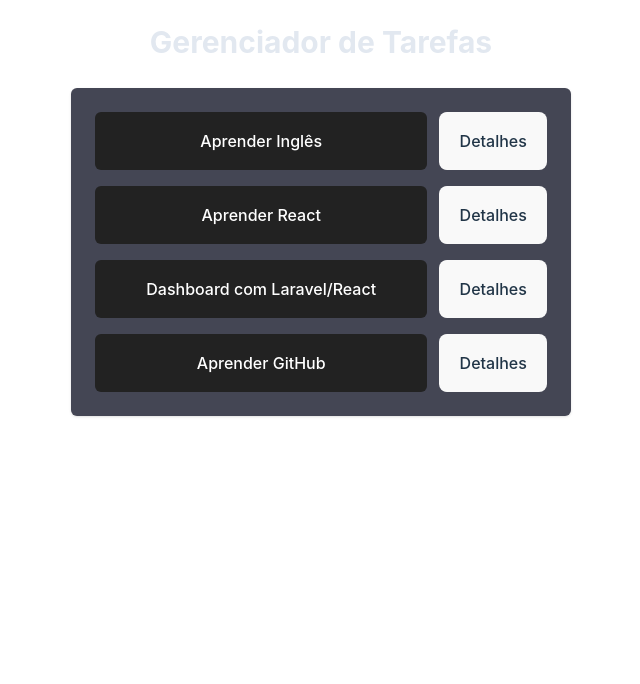
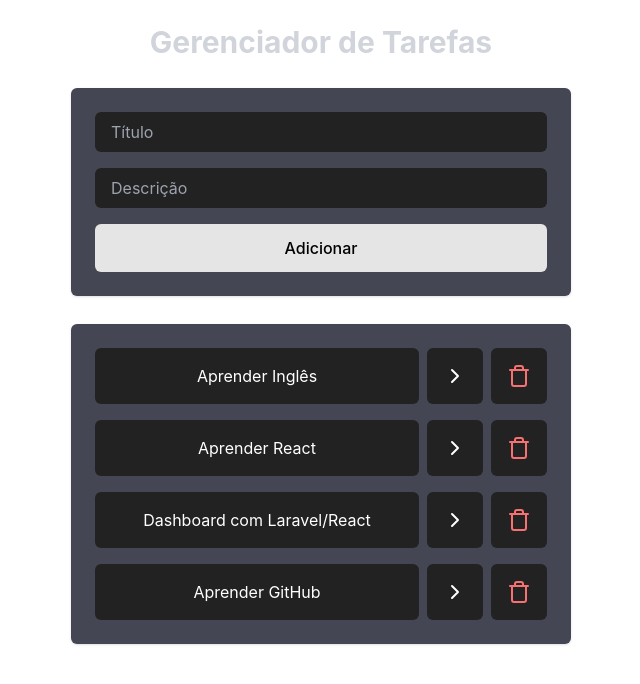
Before and after one commit to YuriTreichel/sistema-de-tarefas-em-cache-com-react, a React (Vite) app: page / in a window 1280 px wide. Shown: the top 684 px of the page, without its empty margins (319-959 px from the left). Built offline with nearby package versions, Linux system fonts and the light colour scheme.

Commit message:
react-tailwind

```diff
--- a/src/App.jsx
+++ b/src/App.jsx
@@ -30,14 +30,43 @@ function App() {
     },
   ]);
 
+  function onTaskClick(taskId){
+    const newTasks = tasks.map(task => {
+      // Preciso atualizar essa tarefa
+      if(task.id == taskId){
+        return {...task, isCompleted: !task.isCompleted}
+      }
+
+      // Não precisa atualizar a tarefa
+      return task;
+    });
+    setTasks(newTasks);
+  }
+
+  function onDeleteTaskClick(taskId){
+    const newTasks = tasks.filter(task => task.id != taskId);
+    setTasks(newTasks);
+  }
+
+  function onAddTaskSubmit(title, description){
+    const newTask = {
+      id: tasks.length + 1,
+      title: title,
+      description: description,
+      isCompleted: false,
+    };
+
+    setTasks([...tasks, newTask]);
+  }
+
   return (
     <div className="flex justify-center p-6">
       <div className="w-[500px]">
-        <h1 className="text-3xl text-slate-200 font-bold text-center">
+        <h1 className="text-3xl text-gray-300 font-bold text-center">
           Gerenciador de Tarefas
         </h1>
-        <AddTask />
-        <Tasks tasks={tasks}/>
+        <AddTask onAddTaskSubmit={onAddTaskSubmit} />
+        <Tasks tasks={tasks} onDeleteTaskClick={onDeleteTaskClick} onTaskClick={onTaskClick}/>
       </div>
     </div>
   );
--- a/src/components/AddTask.jsx
+++ b/src/components/AddTask.jsx
@@ -1,7 +1,10 @@
 function AddTask(){
     return (
-        <div>
+        <div className="space-y-4 bg-[#444654] p-6 rounded-md mt-7 shadow flex flex-col">
+            <input type="text" className="px-4 py-2 rounded-md bg-[#222222]" placeholder="Título"/>
+            <input type="text" className="px-4 py-2 rounded-md bg-[#222222]" placeholder="Descrição"/>
 
+            <button className="bg-neutral-200 p-3 rounded-md text-black font-medium">Adicionar</button>
         </div>
     );
 }
--- a/src/components/Tasks.jsx
+++ b/src/components/Tasks.jsx
@@ -1,14 +1,22 @@
+import { ChevronRight, ChevronRightIcon, TrashIcon } from "lucide-react";
+
 function Tasks(props) {
   return (
     <ul className="space-y-4 bg-[#444654] p-6 rounded-md mt-7 shadow">
       {props.tasks.map((task) => (
-        <li key={task.id} className="flex">
-            <button className="bg-[#222222] text-white p-4 rounded-md w-full me-3">
-                {task.title}
-            </button>
-            <button>
-                Detalhes
-            </button>
+        <li key={task.id} className="flex gap-2">
+          <button
+            onClick={() => props.onTaskClick(task.id)}
+            className={`bg-[#222222] text-white p-4 rounded-md w-full ${task.isCompleted && 'line-through'}`}
+          >
+            {task.title}
+          </button>
+          <button className="bg-[#222222] text-white rounded-md px-4 py-2">
+            <ChevronRightIcon />
+          </button>
+          <button onClick={() => props.onDeleteTaskClick(task.id)} className="bg-[#222222] text-red-400 rounded-md px-4 py-2">
+            <TrashIcon />
+          </button>
         </li>
       ))}
     </ul>
--- a/src/index.css
+++ b/src/index.css
@@ -31,24 +31,6 @@ h1 {
   line-height: 1.1;
 }
 
-button {
-  border-radius: 8px;
-  border: 1px solid transparent;
-  padding: 0.6em 1.2em;
-  font-size: 1em;
-  font-weight: 500;
-  font-family: inherit;
-  background-color: #1a1a1a;
-  cursor: pointer;
-  transition: border-color 0.25s;
-}
-button:hover {
-  border-color: #646cff;
-}
-button:focus,
-button:focus-visible {
-  outline: 4px auto -webkit-focus-ring-color;
-}
 
 @media (prefers-color-scheme: light) {
   :root {
```
